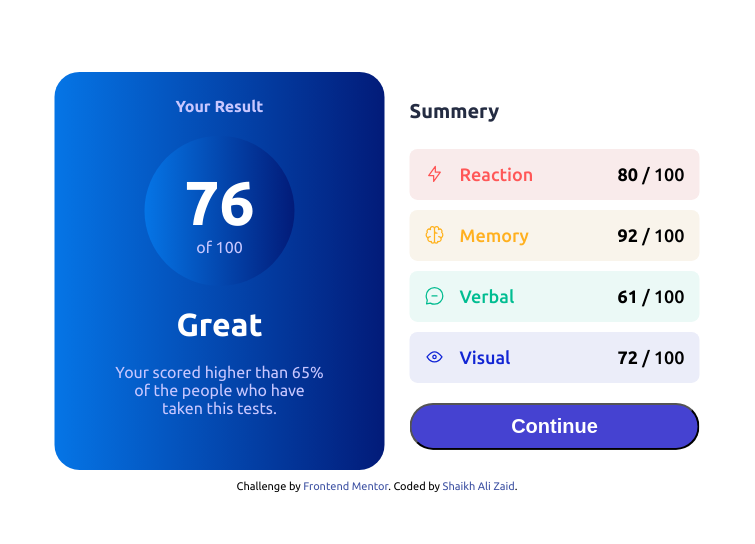
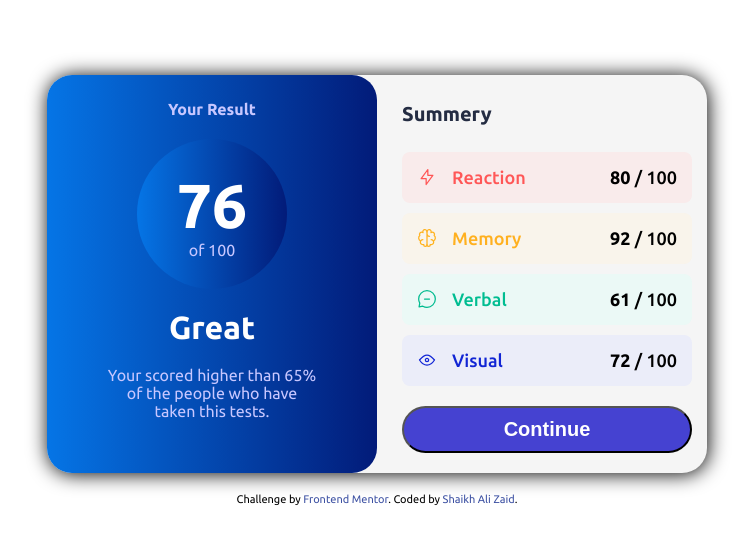
Before and after one commit to alizaid91/result-summary-component, a plain HTML site: page src/index.html in a window 1280 px wide. Shown: the part 118-662 px from the top of the page, without its empty margins (263-1018 px from the left). Drawn offline with Linux system fonts and the light colour scheme.

Commit message:
ui improved

```diff
--- a/src/style.css
+++ b/src/style.css
@@ -21,6 +21,7 @@ body {
   font-size: 11px;
   text-align: center;
   position: relative;
+  padding-top: 20px;
 }
 
 .attribution a {
@@ -101,16 +102,21 @@ button {
 }
 
 @media only screen and (min-width: 701px) {
-  .container {
-    position: absolute;
-    top: 50%;
-    left: 50%;
-    transform: translate(-50%, -50%);
+  body {
+    display: flex;
+    align-items: center;
+    justify-content: center;
+    flex-direction: column;
+    height: 100vh;
   }
+
   .main {
     display: flex;
     margin: 0 auto;
-    padding-bottom: 10px;
+    padding-right: 15px;
+    background-color: whitesmoke;
+    box-shadow: 1px 1px 20px;
+    border-radius: 25px;
   }
 
   .result {
```
